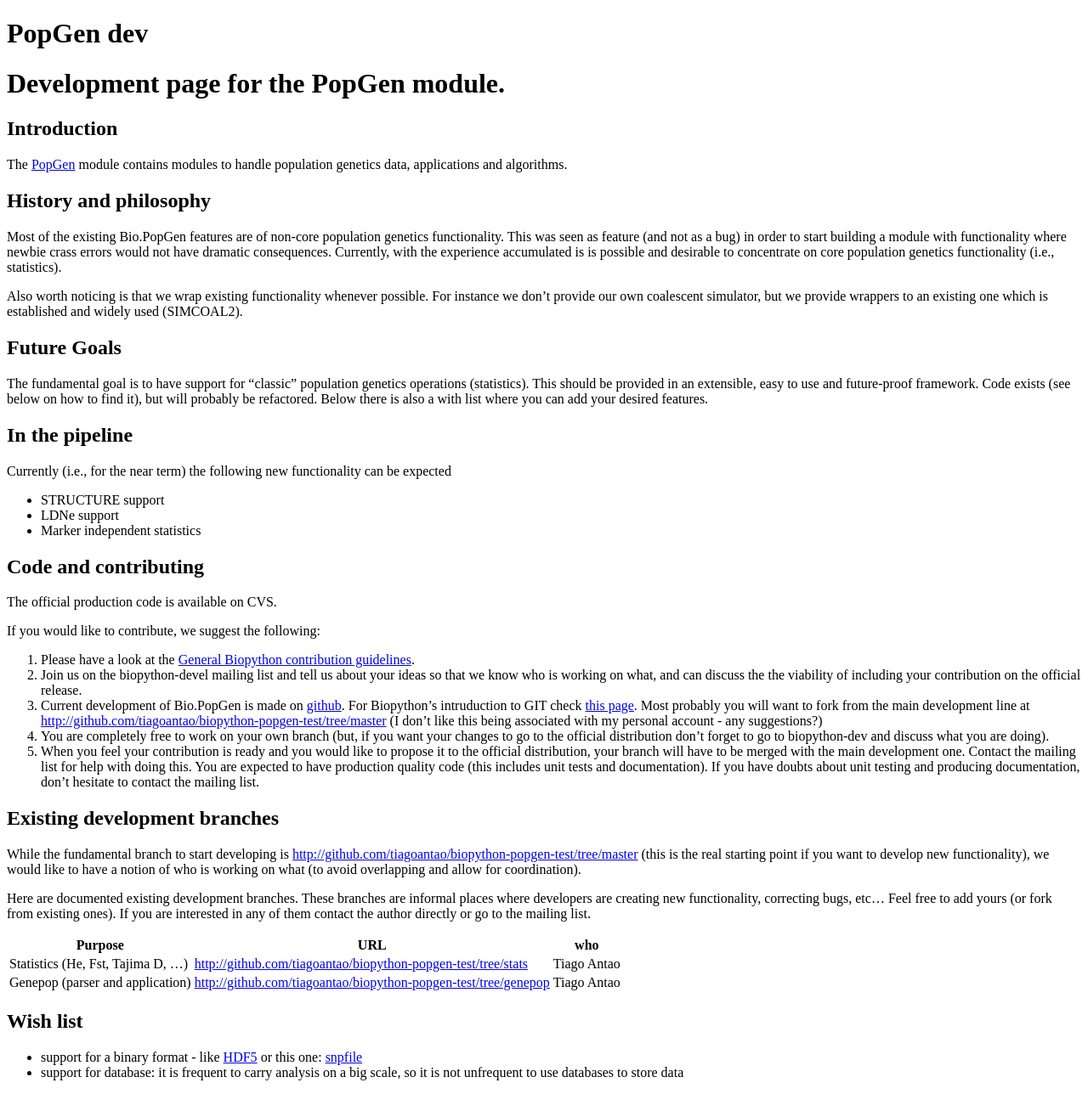
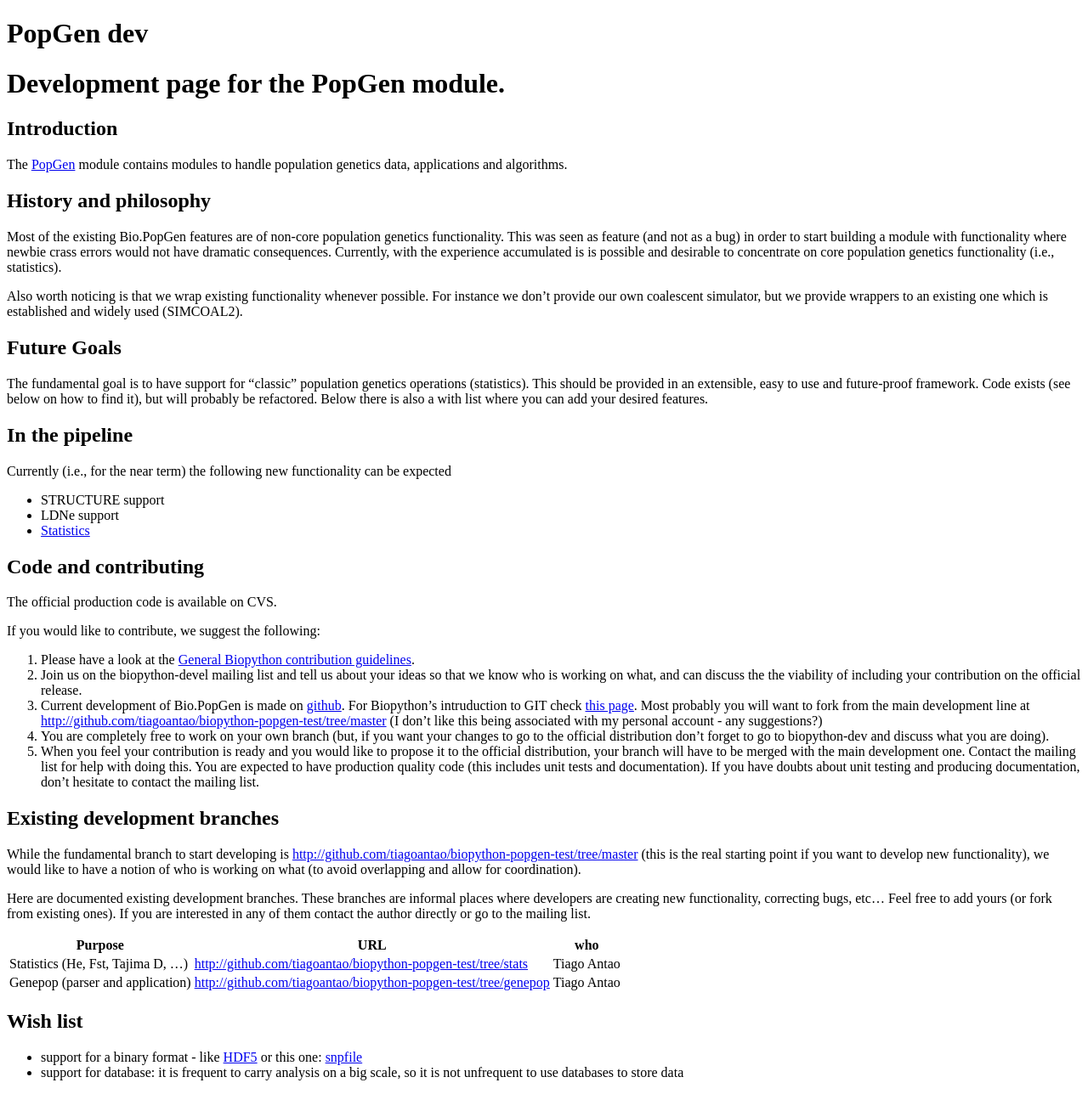
Before and after one commit to biopython/biopython.github.io, a Jekyll site: the page built from wiki/PopGen_dev.md, in a window 1280 px wide. Shown: the whole page at 85% size. Built offline with Jekyll 4.4.1, drawn with Linux system fonts in a browser that asks for light colours.

Commit message:
Change to wiki page

```diff
--- a/wiki/PopGen_dev.md
+++ b/wiki/PopGen_dev.md
@@ -45,7 +45,7 @@ be expected
 
 -   STRUCTURE support
 -   LDNe support
--   Marker independent statistics
+-   [Statistics](PopGen_dev_Statistics "wikilink")
 
 Code and contributing
 ---------------------
```
Also changed, not shown: 1 other file.
